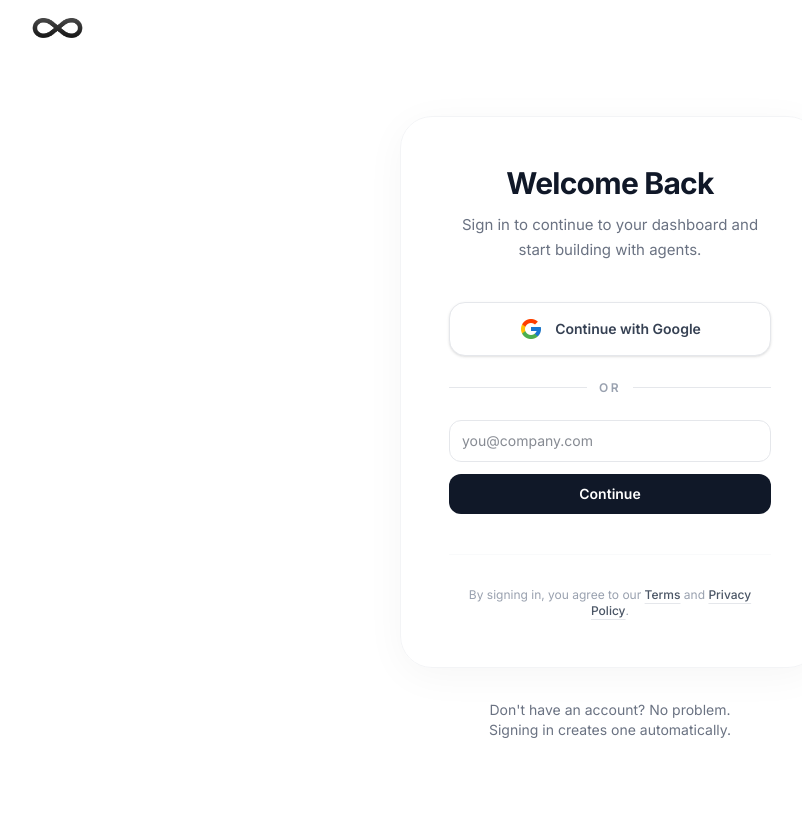
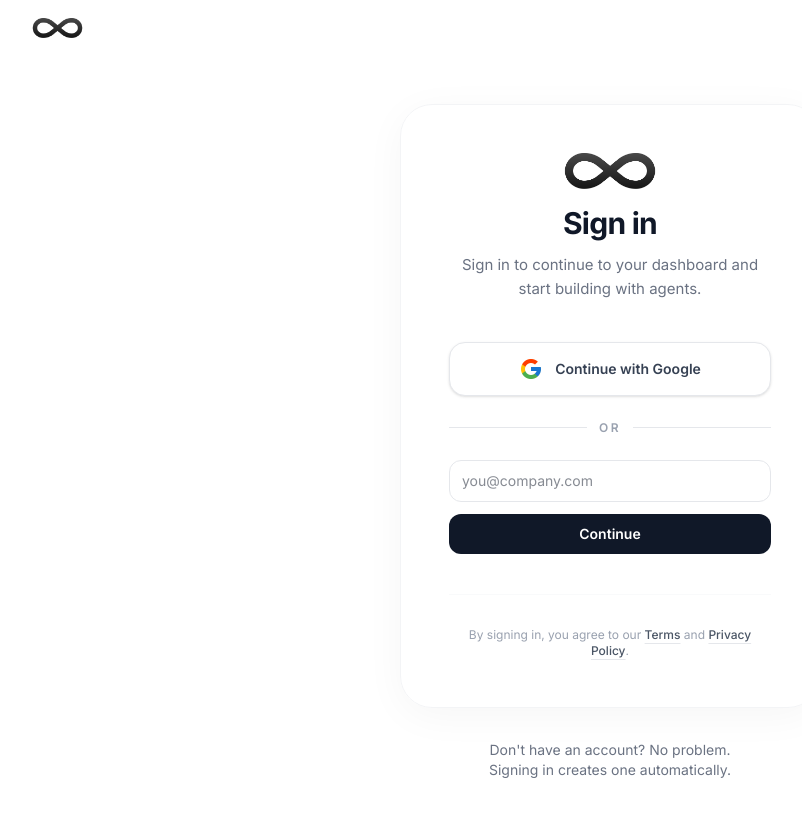
Before and after one commit to farzeenilyaszargar/nap-ide, a Next.js app: page /signin in a window 1280 px wide. Shown: the top 816 px of the page, without its empty margins (30-832 px from the left). Built offline with nearby package versions, Linux system fonts and the light colour scheme; no server answers.

Commit message:
Replace welcome text with logo

```diff
--- a/app/(user)/signin/page.tsx
+++ b/app/(user)/signin/page.tsx
@@ -178,8 +178,17 @@ export default function SignIn() {
                 <div className="w-full max-w-[420px] transition-all duration-700 animate-in fade-in slide-in-from-bottom-6">
                     <div className="overflow-hidden rounded-[32px] border border-gray-100 bg-white/80 p-8 shadow-[0_8px_40px_rgba(0,0,0,0.04)] backdrop-blur-2xl sm:p-12">
                         <div className="flex flex-col items-center text-center">
+                            <div className="mb-4 flex items-center justify-center">
+                                <Image
+                                    src="/logo.png"
+                                    alt="Nap logo"
+                                    width={140}
+                                    height={44}
+                                    className="h-9 w-auto rounded-lg"
+                                />
+                            </div>
                             <h1 className="text-3xl font-bold tracking-tight text-gray-900">
-                                {desktopMode ? 'Continue to Nap Desktop' : 'Welcome Back'}
+                                {desktopMode ? 'Continue to Nap Desktop' : 'Sign in'}
                             </h1>
                             <p className="mt-3 text-[15px] leading-relaxed text-gray-500">
                                 {desktopMode
```
